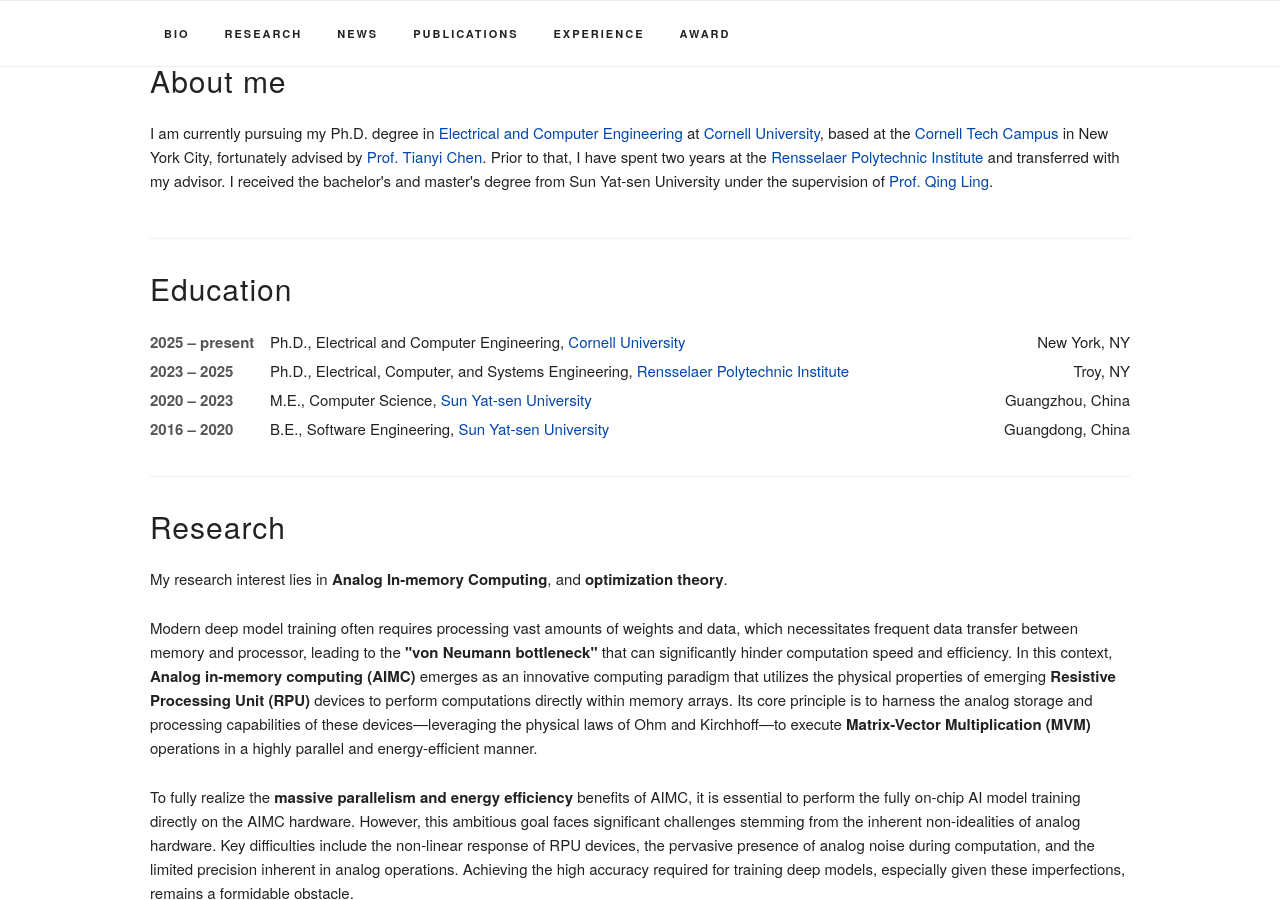
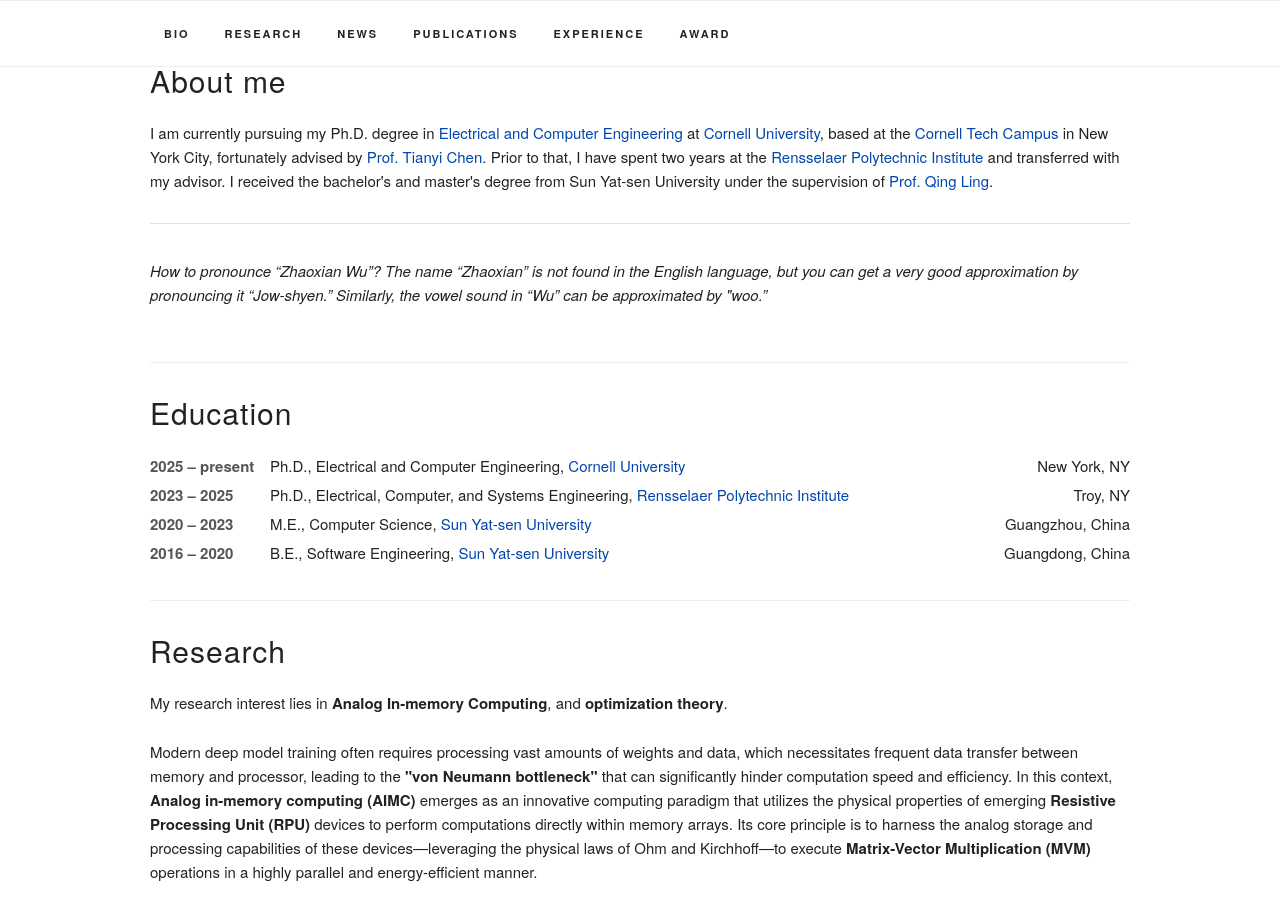
Before and after one commit to Zhaoxian-Wu/Zhaoxian-Wu.github.io, a Jekyll site: the page built from index.html, in a window 1280 px wide and 900 px high, scrolled down 476 px. Built offline with Jekyll 4.4.1, drawn with Linux system fonts in a browser that asks for light colours; some web fonts are replaced.

Commit message:
name pronounciation

```diff
--- a/_data/bio.yaml
+++ b/_data/bio.yaml
@@ -11,6 +11,8 @@
         I received the bachelor's and master's degree from Sun Yat-sen University under the supervision of <a href="http://home.ustc.edu.cn/~qingling/">Prof. Qing Ling</a>.
       </p>
     </div>
+    <hr>
+    <p><em>How to pronounce “Zhaoxian Wu”? The name “Zhaoxian” is not found in the English language, but you can get a very good approximation by pronouncing it “Jow-shyen.” Similarly, the vowel sound in “Wu” can be approximated by "woo.”</em></p>
 
     <!-----
     <div class="bio‑highlight">
```
